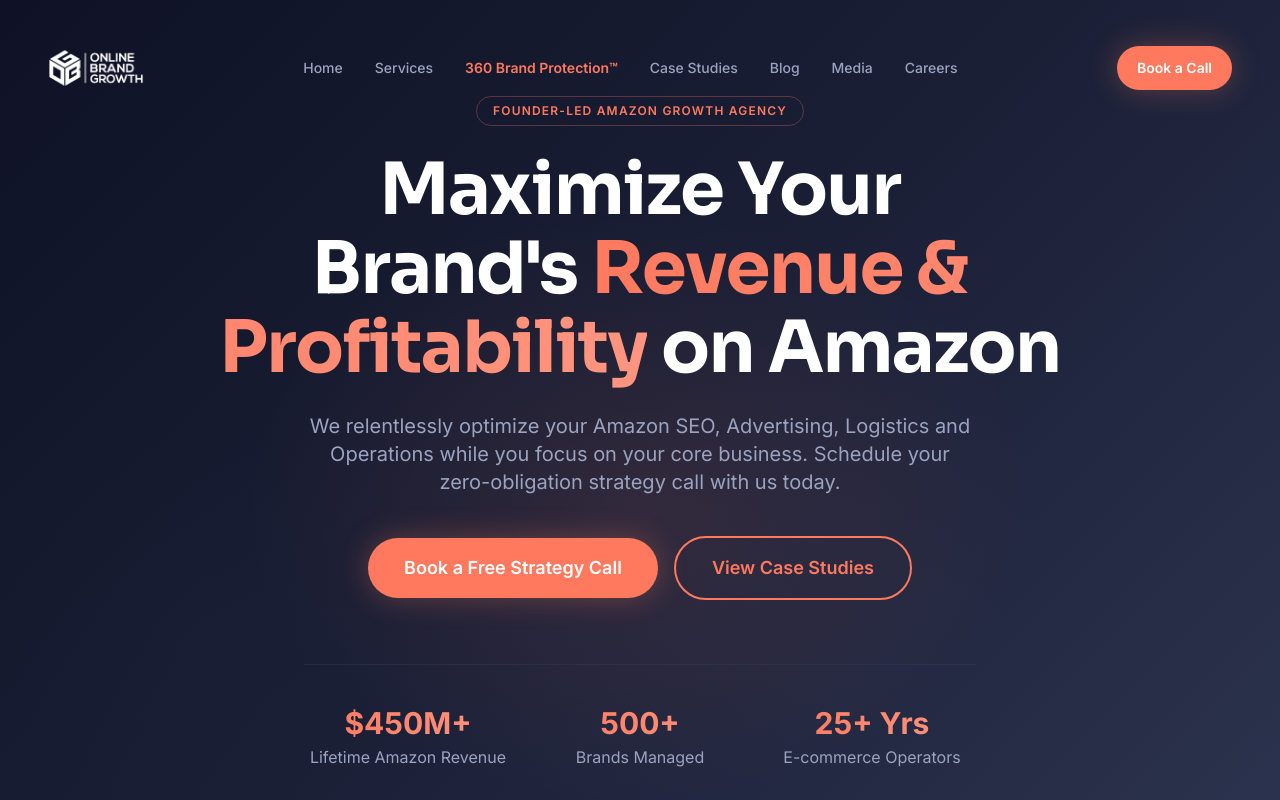
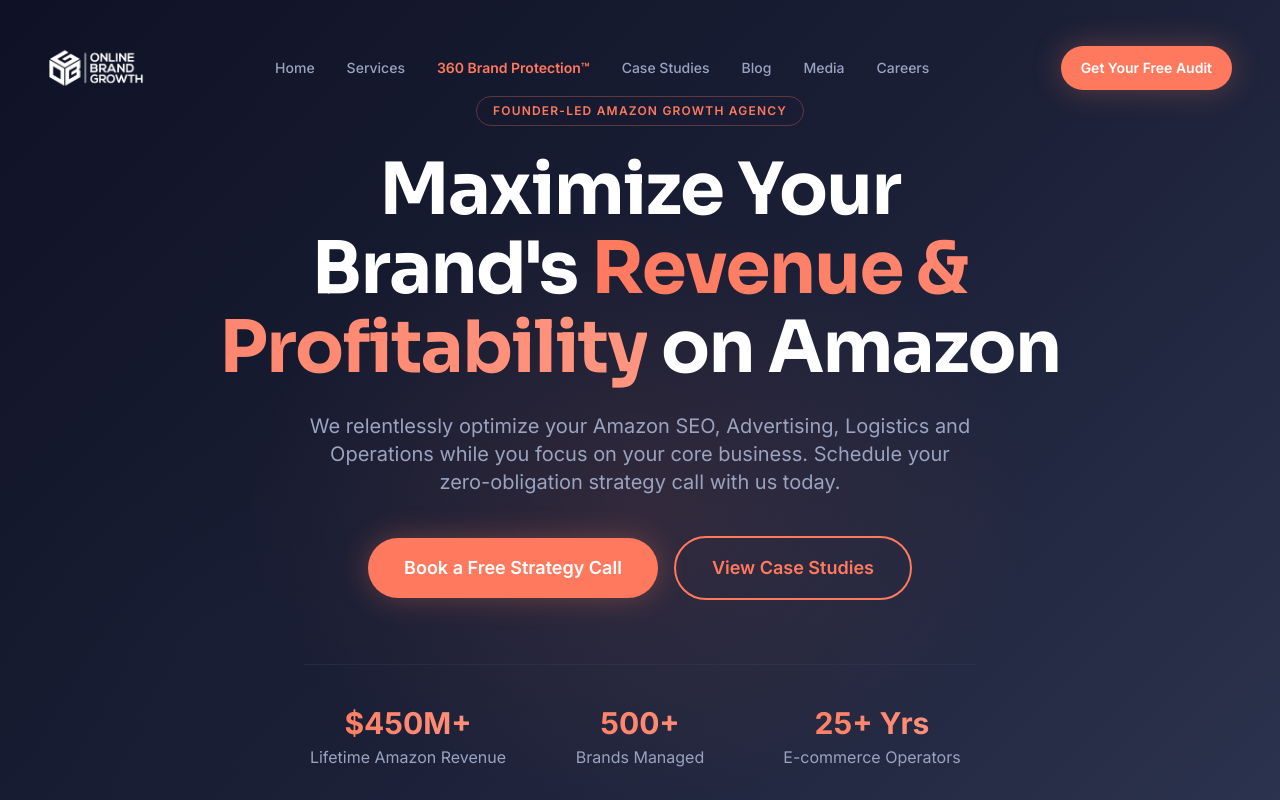
Before and after one commit to jon643/obg-crm, a Next.js app: page / in a window 1280 px wide. Shown: the top 800 px of the page. Built offline with nearby package versions, Linux system fonts and the light colour scheme.

Commit message:
Update Header.tsx

```diff
--- a/components/layout/Header.tsx
+++ b/components/layout/Header.tsx
@@ -103,7 +103,7 @@
             onClick={() => setMenuOpen(false)}
             className="btn-primary w-full text-center block"
           >
-            Book a Call
+            Get Your FREE OBG360 Amazon Account Audit
           </Link>
         </div>
       </div>
@@ -157,7 +157,7 @@
               href="/#book-call"
               className="btn-primary text-sm px-5 py-3"
             >
-              Book a Call
+              Get Your Free Audit
             </Link>
           </div>
 
```
